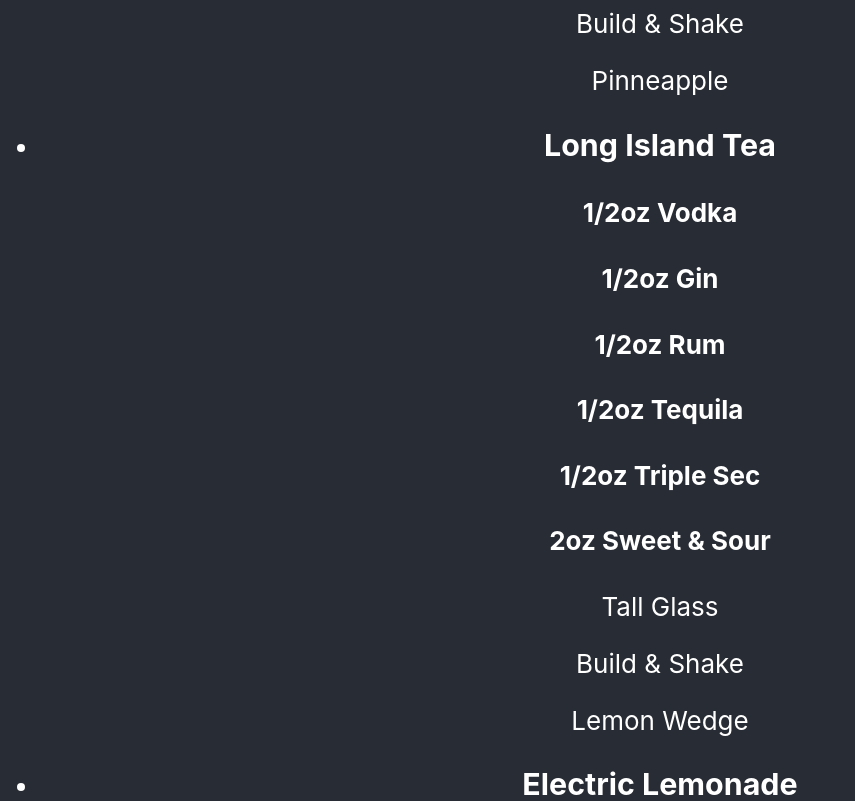
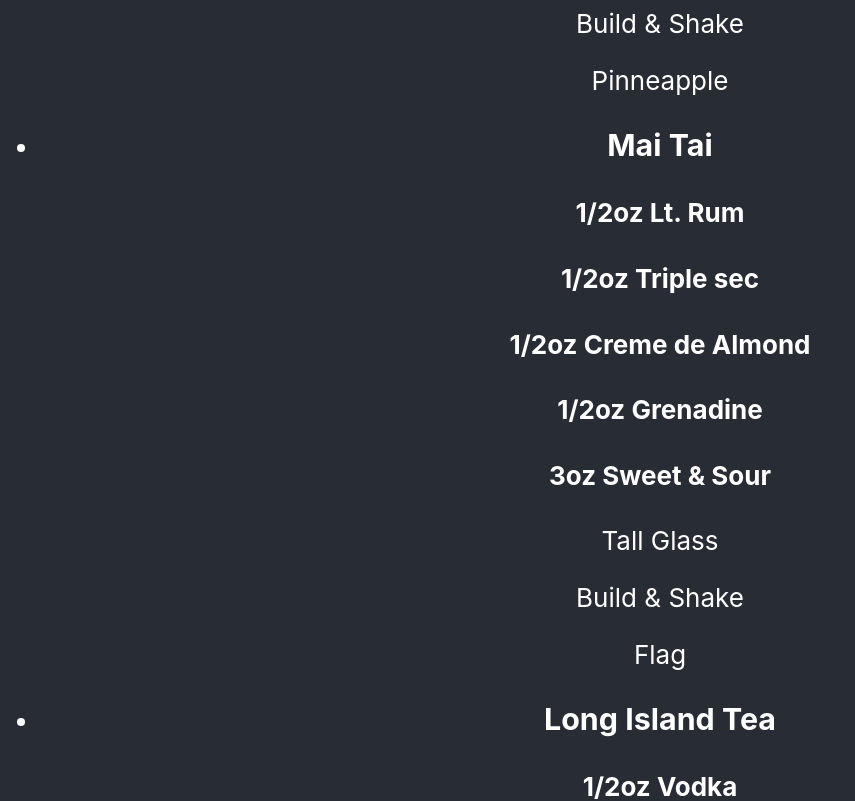
Before and after one commit to RickyFig17/Cocktails-App, a React (Create React App) app: page /tall-drinks in a window 1280 px wide. Shown: the part 4180-4981 px from the top of the page, without its empty margins (0-855 px from the left). Built offline with nearby package versions, Linux system fonts and the light colour scheme.

Commit message:
adding Mai Tai

```diff
--- a/src/TallDrinks.js
+++ b/src/TallDrinks.js
@@ -131,6 +131,21 @@ function TallDrinksList() {
       mixingMethod: "Build & Shake",
       garnish: "Pinneapple",
     },
+    {
+        name: "Mai Tai",
+        alcohol1: "1/2oz Lt. Rum",
+        alcohol2: "1/2oz Triple sec",
+        alcohol3: "1/2oz Creme de Almond",
+        alcohol4: "",
+        alcohol5: "",
+        filler1: "1/2oz Grenadine",
+        filler2: "3oz Sweet & Sour",
+        filler3: "",
+        top: "",
+        glass: "Tall Glass",
+        mixingMethod: "Build & Shake",
+        garnish: "Flag",
+      },
     {
       name: "Long Island Tea",
       alcohol1: "1/2oz Vodka",
```
